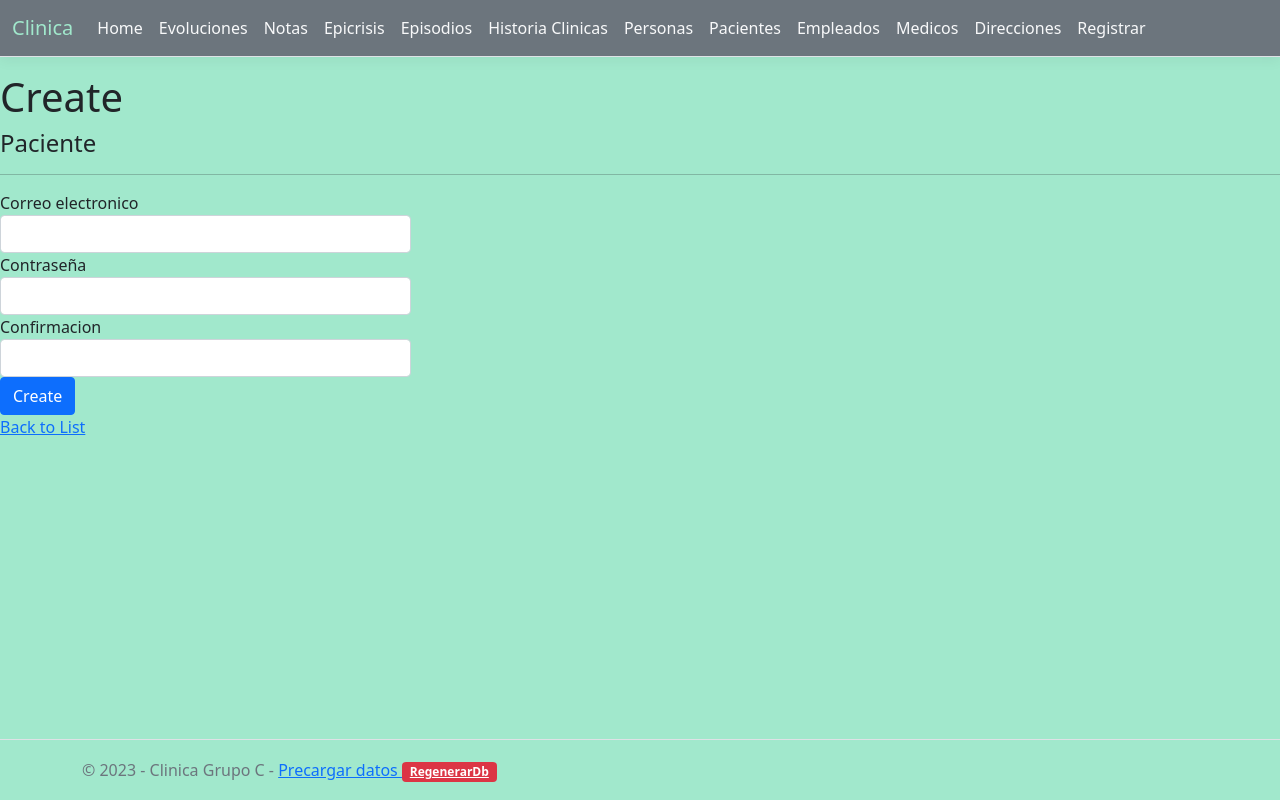
After one commit to ivanparu/Clinical-History-System, an ASP.NET Core app: template Historias-C/Historias-C/Views/Account/Registrar.cshtml in a window 1280 px wide. The commit adds this page. Run offline with ASP.NET Core 8, Linux system fonts and the light colour scheme; the template is opened without the code that fills it, so the values that code supplies are empty; style sheets or scripts are compiled from the project's sources.

Commit message:
Agrego AccounController -revisar

```diff
--- /dev/null
+++ b/Historias-C/Historias-C/Views/Account/Registrar.cshtml
@@ -0,0 +1,45 @@
+@model Historias_C.ViewModels.RegistrarVM;
+
+@{
+    ViewData["Title"] = "Registrar";
+}
+
+<h1>Create</h1>
+
+<h4>Paciente</h4>
+<hr />
+<div class="row">
+    <div class="col-md-4">
+        <form asp-action="Registrar">
+            <div asp-validation-summary="ModelOnly" class="text-danger"></div>
+            <div class="form-group">
+                <label asp-for="Email" class="control-label"></label>
+                <input asp-for="Email" class="form-control" />
+                <span asp-validation-for="Email" class="text-danger"></span>
+            </div>
+            <div class="form-group">
+                <label asp-for="Password" class="control-label"></label>
+                <input asp-for="Password" class="form-control" />
+                <span asp-validation-for="Password" class="text-danger"></span>
+            </div>
+            <div class="form-group">
+                <label asp-for="ConfirmPassword" class="control-label"></label>
+                <input asp-for="ConfirmPassword" class="form-control" />
+                <span asp-validation-for="ConfirmPassword" class="text-danger"></span>
+            </div>
+            <div class="form-group">
+                <input type="submit" value="Create" class="btn btn-primary" />
+            </div>
+        </form>
+    </div>
+</div>
+
+<div>
+    <a asp-action="Index">Back to List</a>
+</div>
+
+@section Scripts {
+    @{
+        await Html.RenderPartialAsync("_ValidationScriptsPartial");
+    }
+}
--- a/Historias-C/Historias-C/Views/Shared/_Layout.cshtml
+++ b/Historias-C/Historias-C/Views/Shared/_Layout.cshtml
@@ -55,6 +55,9 @@
                         <li class="nav-item">
                             <a class="nav-link text-light" asp-area="" asp-controller="Direcciones" asp-action="Index">Direcciones</a>
                         </li>
+                        <li class="nav-item">
+                            <a class="nav-link text-light" asp-area="" asp-controller="Account" asp-action="Registrar">Registrar</a>
+                        </li>
                     </ul>
                 </div>
             </div>
```
Also changed, not shown: Historias-C/Historias-C/Controllers/AccountController.cs (added, +46 -0 lines), Historias-C/Historias-C/ViewModels/RegistrarVM.cs (added, +23 -0 lines).
